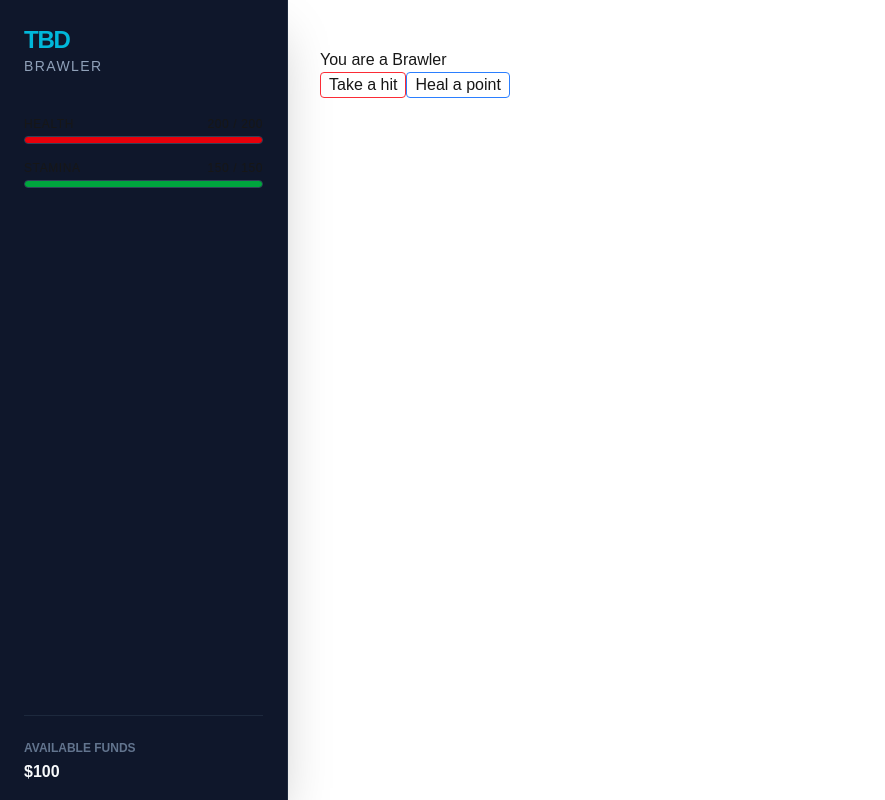
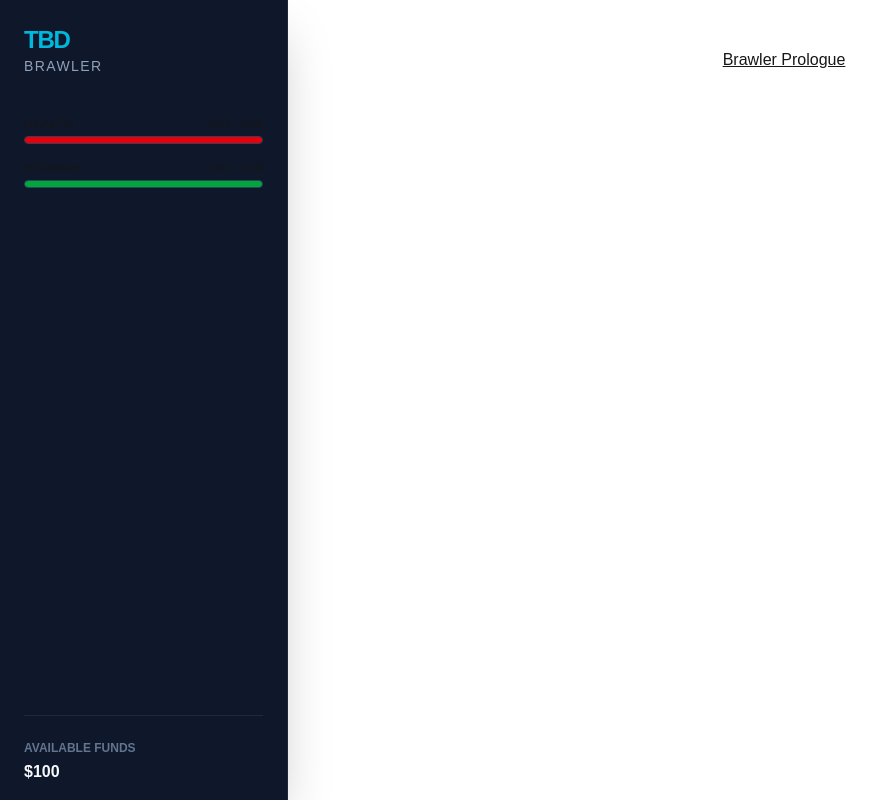
Before and after one commit to ahkian/text_game_with_redux, a Next.js app: page /prologue in a window 1280 px wide. Shown: the whole page, without its empty margins (0-885 px from the left). Built offline with nearby package versions, Linux system fonts and the light colour scheme.

Commit message:
Updated class descriptions to get rid of generic AI generated descriptions.

```diff
--- a/app/prologue/page.tsx
+++ b/app/prologue/page.tsx
@@ -24,24 +24,15 @@ export default function Prologue() {
     return(
         <div className="content-center">
             <Activity mode={playerClass === "Brawler" ? 'visible' : 'hidden'}>
-                You are a Brawler
-                <br/>
-                <button className="pl-2 pr-2 bg-transparent rounded border border-red-500 mb-3" onClick={takeAHit}>Take a hit</button>
-                <button className="pl-2 pr-2 bg-transparent rounded border border-blue-500" onClick={healAPoint}>Heal a point</button>
+                <h2 className="flex justify-center underline bold">Brawler Prologue</h2>
             </Activity>
             <Activity mode={playerClass === "Engineer" ? 'visible' : 'hidden'}>
-                You are an Engineer
-                <br/>
-                <button className="pl-2 pr-2 bg-transparent rounded border border-red-500 mb-3" onClick={takeAHit}>Take a hit</button>
-                <br/>
-                <button className="pl-2 pr-2 bg-transparent rounded border border-blue-500" onClick={healAPoint}>Heal a point</button>
+                <h2 className="flex justify-center underline bold">Engineer Prologue</h2>
+
             </Activity>
             <Activity mode={playerClass === "Thief" ? 'visible' : 'hidden'}>
-                You are a Thief
-                <br/>
-                <button className="pl-2 pr-2 bg-transparent rounded border border-red-500 mb-3" onClick={takeAHit}>Take a hit</button>
-                <br/>
-                <button className="pl-2 pr-2 bg-transparent rounded border border-blue-500" onClick={healAPoint}>Heal a point</button>
+                <h2 className="flex justify-center underline bold">Thief Prologue</h2>
+
             </Activity>
         </div>
     )
--- a/lib/types/gameTypes.ts
+++ b/lib/types/gameTypes.ts
@@ -27,20 +27,20 @@ export const CLASS_DATA: Record<CharacterClassName, ClassStats> = {
         maxStamina: 150,
         maxMana: 0,
         basicDamage: 20,
-        description: "Built for a world that hits hard. You possess a rare physical resilience—the kind of durability that makes you an immovable object in a crowded street or a chaotic raid. Whether you use that power to settle debts with your fists or simply to stand your ground as a protector who refuses to swing back, you are the anchor in every storm."
+        description: "Whether through cyberware, combat stims, pure hard work and preparation or some combination of those you have become incredibly strong and durable. When trouble starts you rush in and start swinging letting anything short of a shot from an anti-material rifle roll off of you. At least, that's the goal. For now you're just starting out. You can hit harder than most people and take a hit and keep going but you're not bulletproof. Not yet anyway."
     },
     Engineer: {
         maxHp: 100,
         maxStamina: 50,
         maxMana: 100,
         basicDamage: 10,
-        description: "A systems architect who understands that the weakest link in any security protocol is the human using it. You treat reality like a circuit board, rewriting both technical and social systems to suit your needs. While you aren't built for a stand-up fight, you excel at exploiting environmental and psychological vulnerabilities to create innovative, 'impossible' solutions."
+        description: "You're no superhuman. You don't punch particularly hard. You can't shrug off a bullet. But what you do have is intelligence, and creativity. And in your hands that's deadlier than any muscle bound idiot or asshole with a rifle. You fight and survive by knowing what your enemy will do before they do and constructing a plan or device that makes their victory turn to ash in their mouths. But right now you're still an amateur; recently graduated from what passes for an engineering school in your slum of a neighborhood. In reality it's more like a union hall for engineers and tinkerers but it's where you learned your craft."
     },
     Thief: {
         maxHp: 75,
         maxStamina: 100,
         maxMana: 0,
         basicDamage: 5,
-        description: "This is your classic rogue character. They are good at sneaking and social engineering. In combat they excel at a highly damaging sneak attack and getting away before they can be counter attacked."
+        description: "Others will run directly at danger or kill their enemies from the other side of the city. Not you though. You like silence. Striking from dark corners and killing your foes before they even knew they were in danger. Even better is sowing chaos and getting your enemies to fight each other. At least that's what your mentor tells you. You haven't had the chance to try it out for yourself except in training exercises. But now you'll have your chance."
     }
 }
```
